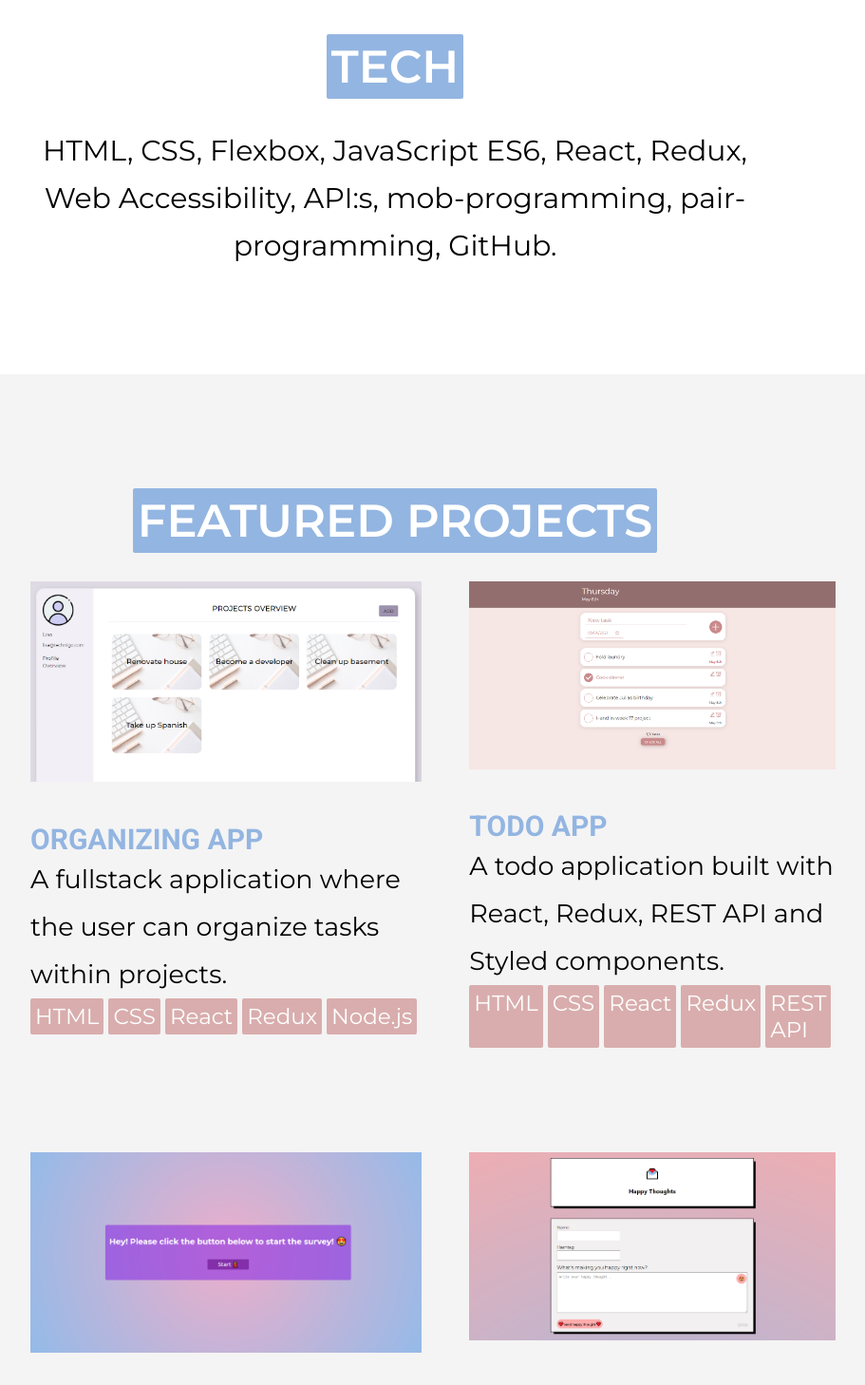
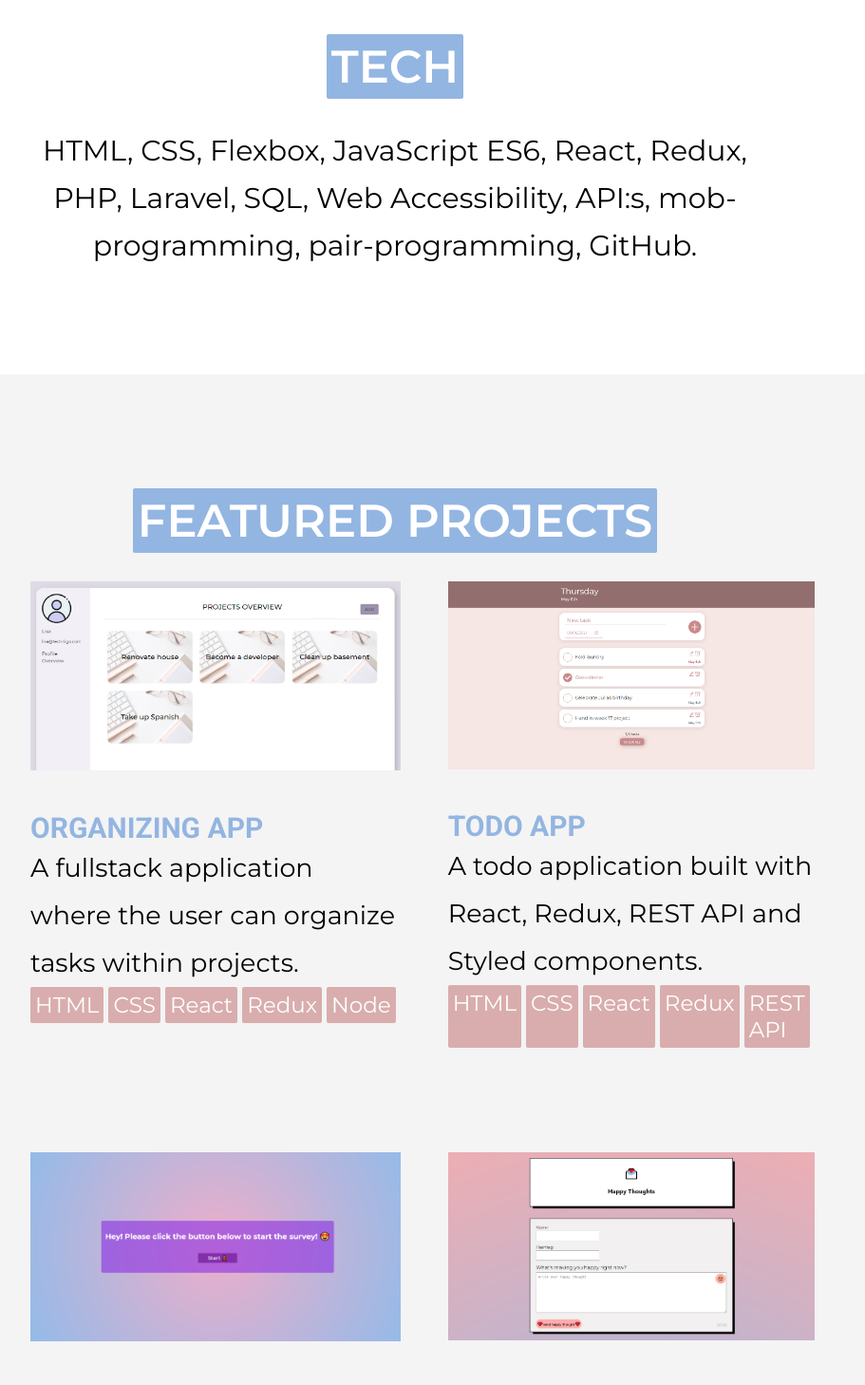
Before and after one commit to sandra-wallen/new_portfolio, a React (Create React App) app: page / in a window 1280 px wide. Shown: the part 1500-2958 px from the top of the page at 95% size, without its empty margins (224-1135 px from the left). Built offline with nearby package versions, Linux system fonts and the light colour scheme.

Commit message:
update skills and tech section

```diff
--- a/src/components/Footer.js
+++ b/src/components/Footer.js
@@ -7,7 +7,7 @@ const Footer = () => {
         <h3 className="sub-heading-two">CONTACT</h3>
         <p>Sandra Melin Wallén</p>
         <a href="tel:+46707443927"><p>+46 70 744 39 27</p></a>
-        <a href="mailto:sandrawallen_9@hotmail.com"><p>sandrawallen_9@hotmail.com</p></a>
+        <a href="mailto:sandra.wallen@cewall.se"><p>sandra.wallen@cewall.se</p></a>
       </div>
     </footer>
   )
--- a/src/components/TechSection.js
+++ b/src/components/TechSection.js
@@ -5,7 +5,7 @@ const TechSection = () => {
     <section className="tech-section">
       <div className="wrapper tech-container">
         <h2 className="sub-heading">TECH</h2>
-        <p>HTML, CSS, Flexbox, JavaScript ES6, React, Redux, Web Accessibility,
+        <p>HTML, CSS, Flexbox, JavaScript ES6, React, Redux, PHP, Laravel, SQL, Web Accessibility,
           API:s, mob-programming, pair-programming, GitHub.
         </p>
       </div>
--- a/src/projects.js
+++ b/src/projects.js
@@ -5,7 +5,7 @@ export const projectArray = [
     projectDescription: 'A fullstack application where the user can organize tasks within projects.',
     longDescription: 'This application was built together with Isabella Markskog as the final project of the Technigo frontend bootcamp. Organizr is a fullstack application where a user can plan projects and have other people join in on a project as collaborators. In this application a user can plan projects and have other people join in on a project as collaborators. The general idea is to provide the user with the means to add, store and maintain projects and on a single project you can add tasks related to the project.',
     lang: [
-      'HTML', 'CSS', 'React', 'Redux', 'Node.js'
+      'HTML', 'CSS', 'React', 'Redux', 'Node'
     ],
     url: 'https://github.com/sandra-wallen/final-project',
     site: 'https://organizr-final.netlify.app',
@@ -44,7 +44,7 @@ export const projectArray = [
     projectDescription: 'A twitter-ish project built in React. Getting and posting happy thoughts.',
     longDescription: 'The frontend of happy thoughts was built in the 11th week of the Technigo frontend bootcamp. The frontend fetched the happy thoughts from an existing API built by the Technigo team. In week 19 I built my own backend/API for the happy thoughts and connected it to the frontend. I also took the time to rework the frontend a bit, since I had learned alot more at this point and added some fun functionalities such as the emoji picker and hashtags. It was really fun and educating to work on an "old" project and improve it.',
     lang: [
-      'HTML', 'CSS', 'React', 'Node.js'
+      'HTML', 'CSS', 'React', 'Node'
     ],
     url: 'https://github.com/sandra-wallen/project-happy-thoughts',
     site: 'https://sandras-happythoughts.netlify.app/',
--- a/src/skills.js
+++ b/src/skills.js
@@ -5,9 +5,11 @@ export const skillsCategories = [
       'JavaScript ES6',
       'React',
       'Redux',
-      'Node.js',
-      'GitHub',
+      'Node',
       'CSS 3',
+      'Scss',
+      'PHP',
+      'Laravel',
       'HTML 5'
     ],
     class: 'skills-code'
@@ -15,6 +17,7 @@ export const skillsCategories = [
   {
     heading: 'tools',
     skills: [
+      'GitHub',
       'Trello',
       'Figma',
       'Slack'
@@ -24,8 +27,7 @@ export const skillsCategories = [
   {
     heading: 'upcoming',
     skills: [
-      'Sass',
-      'PHP'
+      'Angular'
     ],
     class: 'skills-upcoming'
   }
```
